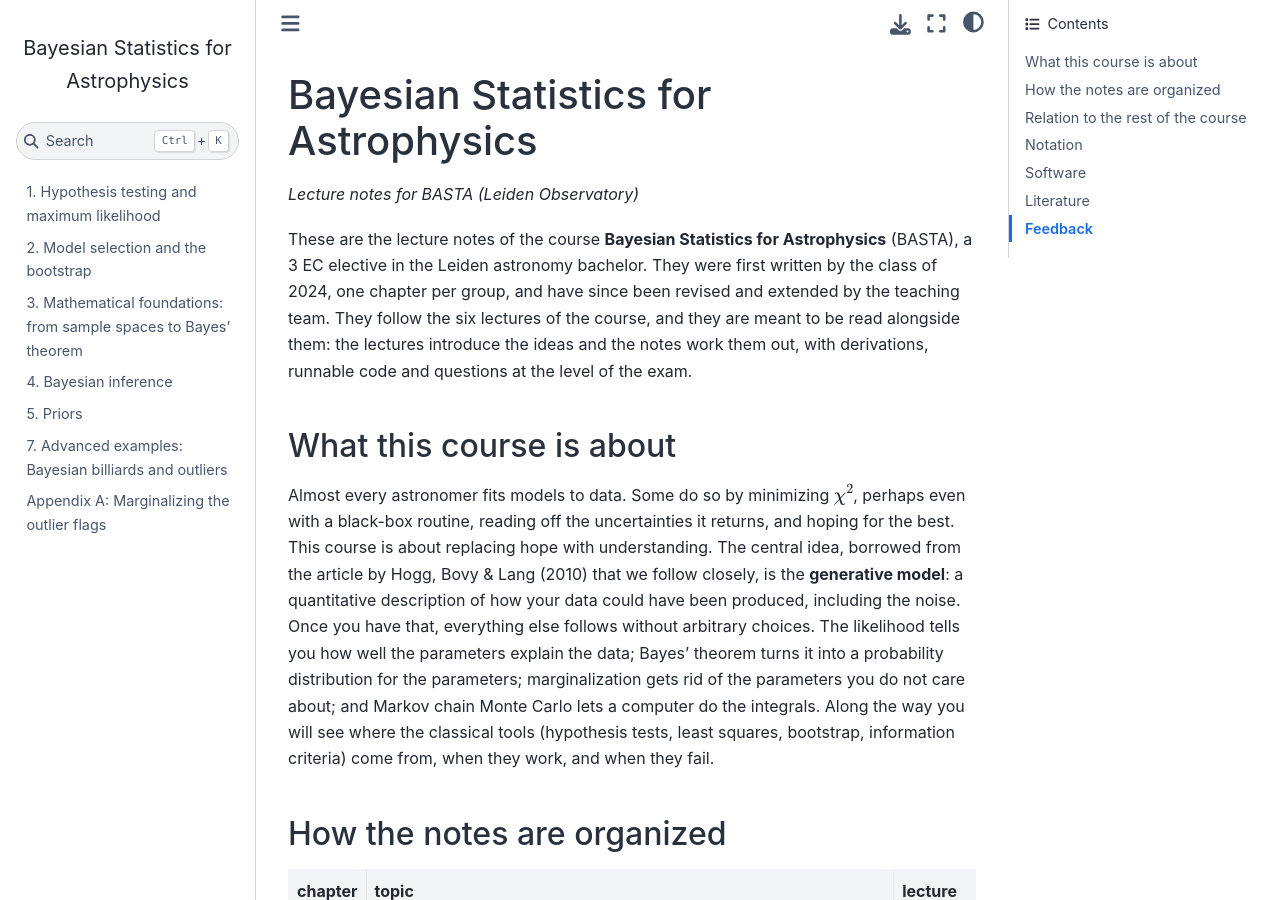
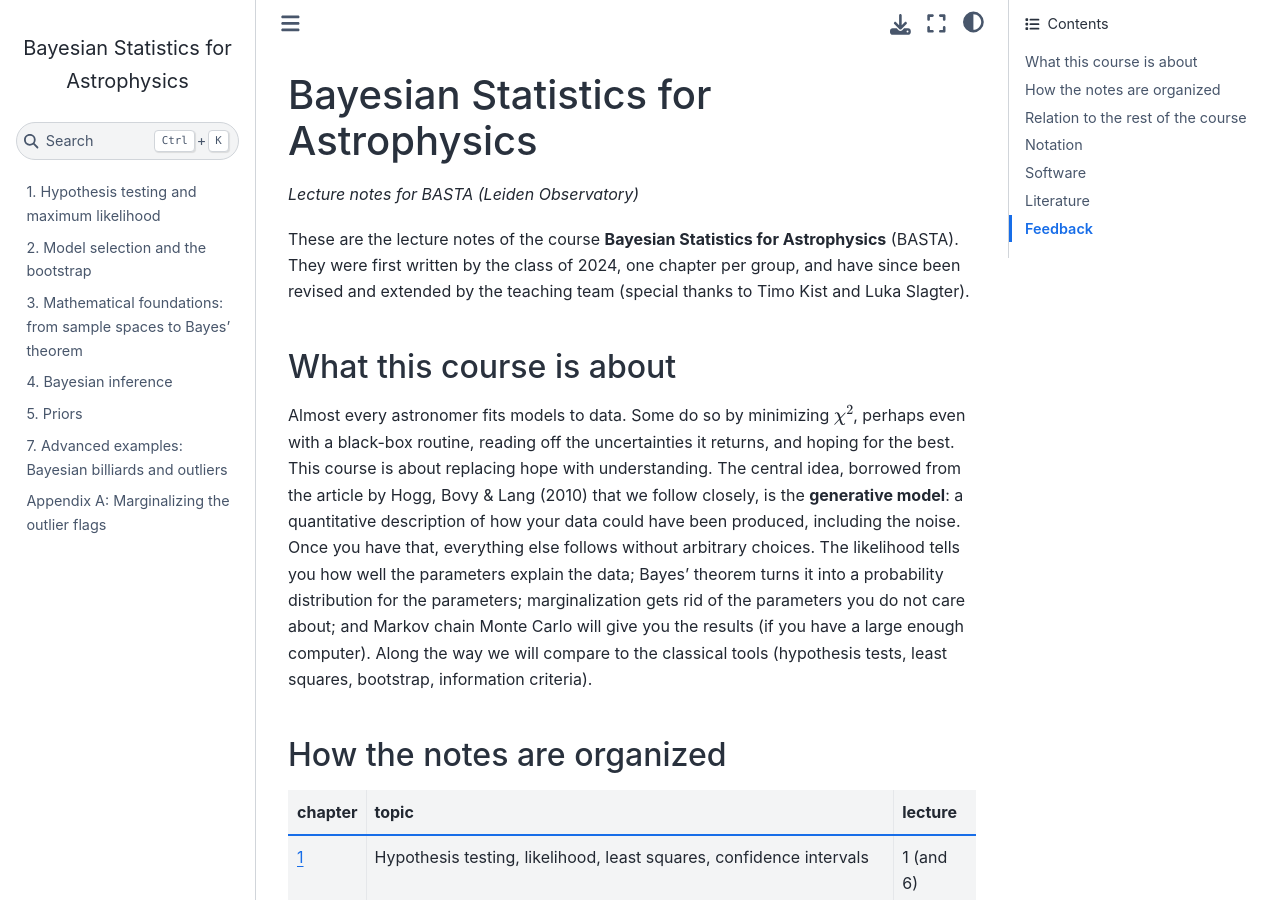
Before and after one commit to sjoertvv/BASTA-lecture-notes, a Jupyter Book: the page built from intro.md, in a window 1280 px wide and 900 px high. Built offline with Jupyter Book 1.0.4 settings and Sphinx 7.4.7 and the Sphinx Book theme 1.1.4, drawn with Linux system fonts in a browser that asks for light colours; pages that are not in the unit, such as notebooks, are missing from menus; some of the changed text lies outside the part shown.

Commit message:
Update intro.md

```diff
--- a/intro.md
+++ b/intro.md
@@ -2,11 +2,11 @@
 
 *Lecture notes for BASTA (Leiden Observatory)*
 
-These are the lecture notes of the course **Bayesian Statistics for Astrophysics** (BASTA), a 3 EC elective in the Leiden astronomy bachelor. They were first written by the class of 2024, one chapter per group, and have since been revised and extended by the teaching team. They follow the six lectures of the course, and they are meant to be read alongside them: the lectures introduce the ideas and the notes work them out, with derivations, runnable code and questions at the level of the exam.
+These are the lecture notes of the course **Bayesian Statistics for Astrophysics** (BASTA). They were first written by the class of 2024, one chapter per group, and have since been revised and extended by the teaching team (special thanks to Timo Kist and Luka Slagter).
 
 ## What this course is about
 
-Almost every astronomer fits models to data. Some do so by minimizing $\chi^2$, perhaps even with a black-box routine, reading off the uncertainties it returns, and hoping for the best. This course is about replacing hope with understanding. The central idea, borrowed from the article by Hogg, Bovy & Lang (2010) that we follow closely, is the **generative model**: a quantitative description of how your data could have been produced, including the noise. Once you have that, everything else follows without arbitrary choices. The likelihood tells you how well the parameters explain the data; Bayes' theorem turns it into a probability distribution for the parameters; marginalization gets rid of the parameters you do not care about; and Markov chain Monte Carlo lets a computer do the integrals. Along the way you will see where the classical tools (hypothesis tests, least squares, bootstrap, information criteria) come from, when they work, and when they fail.
+Almost every astronomer fits models to data. Some do so by minimizing $\chi^2$, perhaps even with a black-box routine, reading off the uncertainties it returns, and hoping for the best. This course is about replacing hope with understanding. The central idea, borrowed from the article by Hogg, Bovy & Lang (2010) that we follow closely, is the **generative model**: a quantitative description of how your data could have been produced, including the noise. Once you have that, everything else follows without arbitrary choices. The likelihood tells you how well the parameters explain the data; Bayes' theorem turns it into a probability distribution for the parameters; marginalization gets rid of the parameters you do not care about; and Markov chain Monte Carlo will give you the results (if you have a large enough computer). Along the way we will compare to the classical tools (hypothesis tests, least squares, bootstrap, information criteria).
 
 
 ## How the notes are organized
@@ -31,7 +31,7 @@
 
 ## Relation to the rest of the course
 
-The course has three components: the lectures and werkcolleges, a **hand-in assignment** (a full Bayesian analysis of the light curve of a real tidal disruption event, 50% of the grade), and a **written exam** (50%). These notes support both. The methods in the assignment (least squares with and without $\chi^2$ rescaling, bootstrap, MCMC with an extra variance parameter, model comparison, mixture models) are all introduced here, on different data, so that you can adapt the code rather than copy it. The exam is pen-and-paper: writing down likelihoods and posteriors, deriving simple results, sketching distributions, and explaining what a piece of MCMC code does or does not do. The "Test yourself" questions and the werkcollege exercises are the best preparation; the full exams of previous years are also available (on Brightspace).
+The course has three components: the lectures and werkcolleges, a **hand-in assignment** (a full Bayesian analysis of the light curve of a real tidal disruption event, 50% of the grade), and a **written exam** (50%). These notes support both. The methods in the assignment are all introduced here, on different data, so that you can adapt the code rather than copy it. The exam is pen-and-paper: writing down likelihoods and posteriors, deriving simple results, sketching distributions, and explaining what a piece of MCMC code does or does not do. The "Test yourself" questions and the werkcollege exercises are the best preparation; the full exams of previous years are also available (on Brightspace).
 
 ## Notation
 
@@ -56,7 +56,7 @@
 
 ## Software
 
-The code in these notes uses Python 3 with `numpy`, `scipy` and `matplotlib`, plus [`emcee`](https://emcee.readthedocs.io) for MCMC and [`corner`](https://corner.readthedocs.io) for corner plots (Chapters 6 and 7). Every chapter is a Jupyter notebook that can be downloaded from the page (the download button at the top) and run from start to finish; the random seeds are fixed, so you should reproduce the figures exactly. Do change the seeds and the numbers: watch what happens when $N=3$ becomes $N=30$, or when the prior is made narrower.
+The code in these notes uses Python 3 with `numpy`, `scipy` and `matplotlib`, plus [`emcee`](https://emcee.readthedocs.io) for MCMC and [`corner`](https://corner.readthedocs.io) for corner plots (Chapters 6 and 7). Every chapter is a Jupyter notebook that can be downloaded from the page and run from start to finish; the random seeds are fixed, so you should reproduce the figures exactly. Do change the seeds and the numbers: watch what happens when $N=3$ becomes $N=30$, or when the prior is made narrower.
 
 ## Literature
 
```
